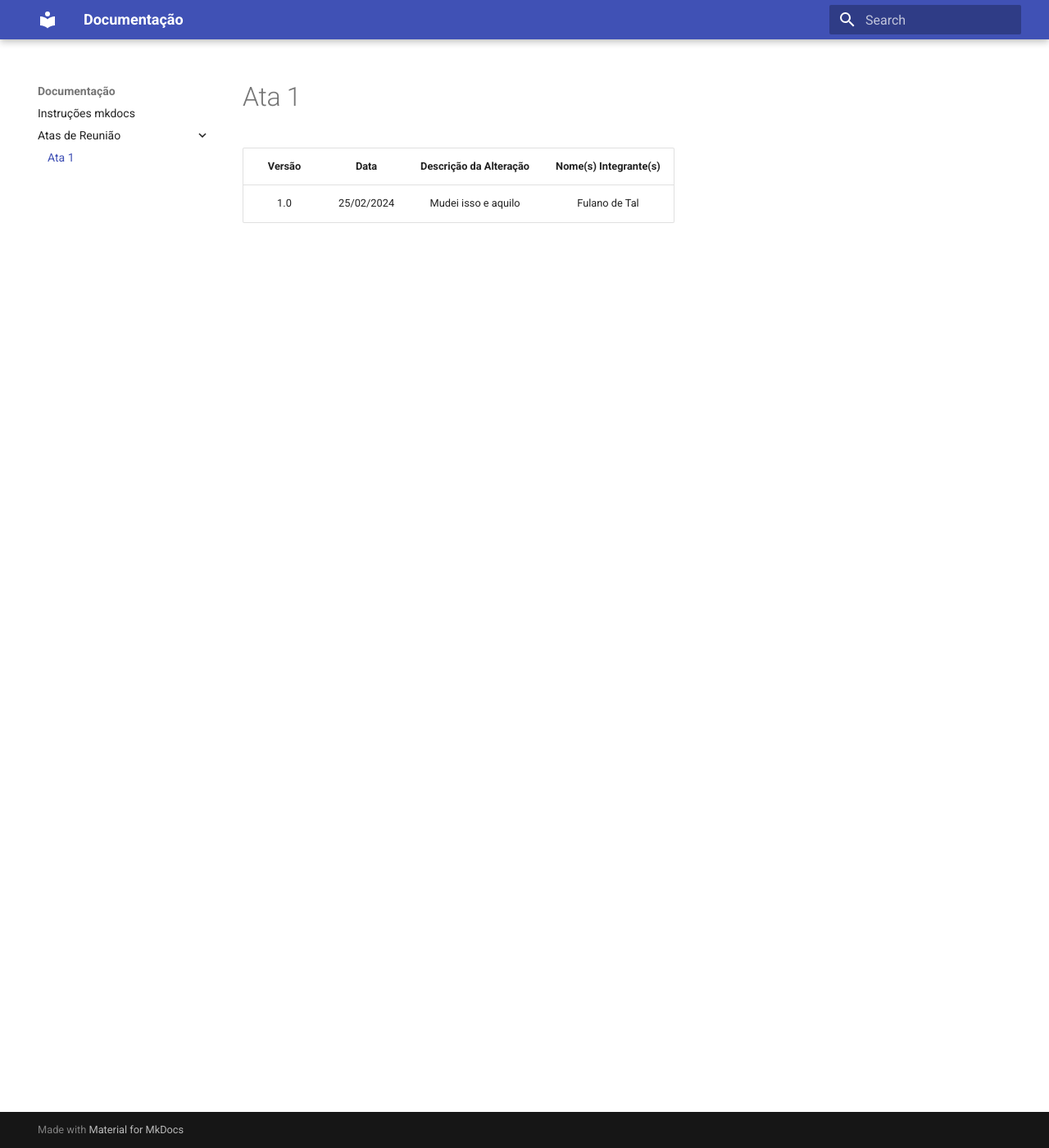
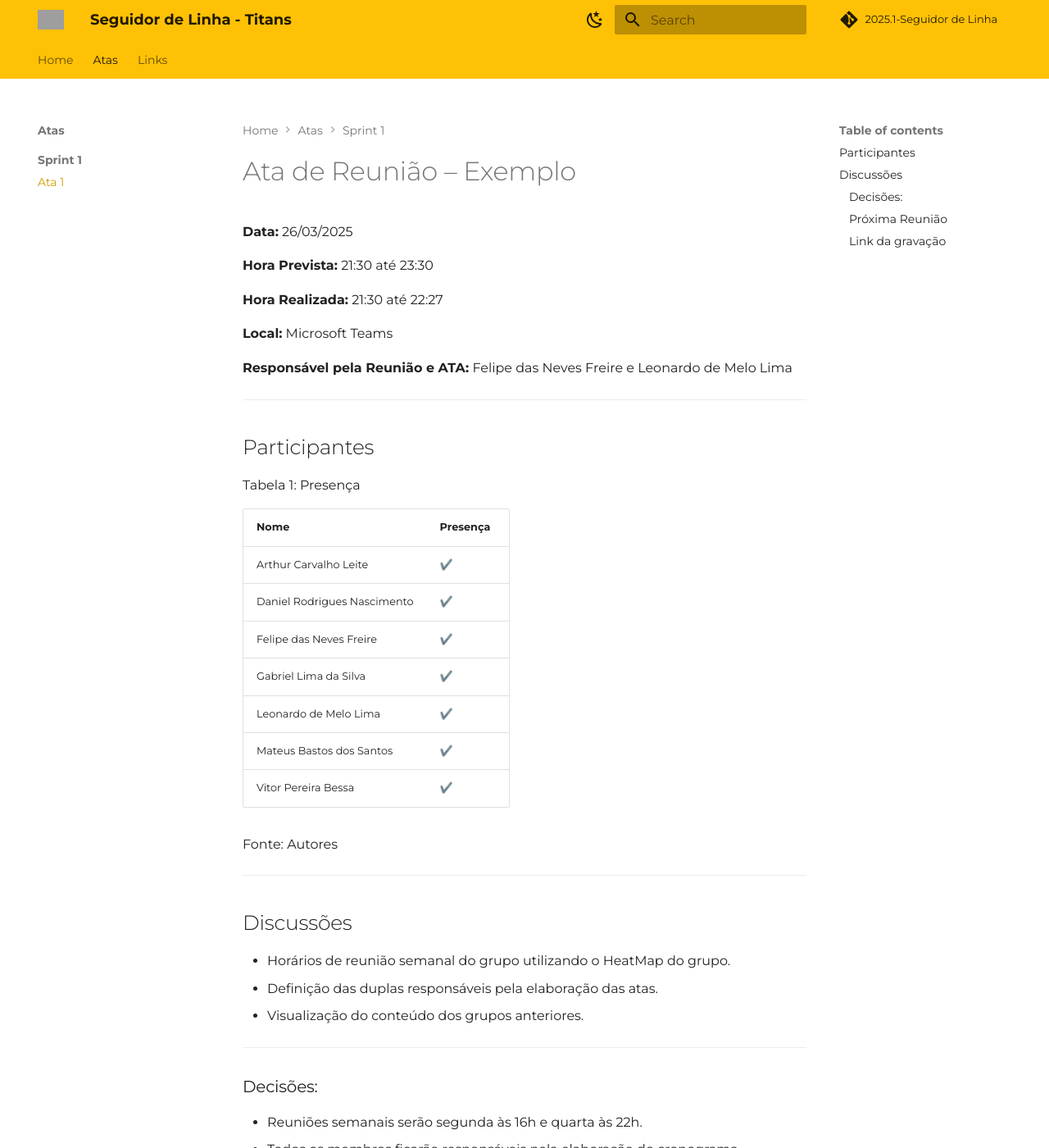
Before and after one commit to FelipeFreire-gf/seguidorDeLinha, an MkDocs documentation site: the page built from docs/atas-reuniao/ata-reuniao-1.md, in a window 1280 px wide and 1400 px high. Shown: the whole window at 82% size. Built offline with MkDocs 1.6.1 and Material for MkDocs 9.7.7, drawn with Linux system fonts in a browser that asks for light colours; some of the changed text lies outside the part shown; grey boxes are pictures that could not be loaded.

Commit message:
atualizacao da gh pages

```diff
--- a/docs/atas-reuniao/ata-reuniao-1.md
+++ b/docs/atas-reuniao/ata-reuniao-1.md
@@ -1,3 +1,66 @@
-| Versão | Data | Descrição da Alteração | Nome(s) Integrante(s) |
-| :----: | :--: | :--------------------: | :-------------------: |
-| 1.0 | 25/02/2024 | Mudei isso e aquilo | Fulano de Tal |
+# Ata de Reunião – Exemplo
+
+**Data:** 26/03/2025
+
+**Hora Prevista:** 21:30 até 23:30
+
+**Hora Realizada:** 21:30 até 22:27
+
+**Local:** Microsoft Teams
+
+**Responsável pela Reunião e ATA:** Felipe das Neves Freire e Leonardo de Melo Lima
+
+---
+
+## Participantes
+
+
+<font size="3"><p style="text-align: left">Tabela 1: Presença</p></font>
+
+| Nome            | Presença |
+|-----------------|----------|
+| Arthur Carvalho Leite       | ✔️    |
+| Daniel Rodrigues Nascimento | ✔️    |
+| Felipe das Neves Freire     | ✔️    |
+| Gabriel Lima da Silva       | ✔️    |
+| Leonardo de Melo Lima       | ✔️    |
+| Mateus Bastos dos Santos    | ✔️    |
+| Vitor Pereira Bessa         | ✔️    |
+
+<font size="3"><p style="text-align: left">Fonte: Autores</p></font>
+
+---
+## Discussões
+
+- Horários de reunião semanal do grupo utilizando o HeatMap do grupo.
+- Definição das duplas responsáveis pela elaboração das atas.
+- Visualização do conteúdo dos grupos anteriores.
+
+---
+### Decisões:
+- Reuniões semanais serão segunda às 16h e quarta às 22h.
+- Todos os membros ficarão responsáveis pela elaboração do cronograma.
+- Todos os integrantes do grupo deverão procurar e apresentar um aplicativo analisado com sua Rich Picture para a próxima reunião.
+- A decisão do aplicativo será analisada na próxima reunião.
+
+---
+### Próxima Reunião
+**31/03/2025 às 16h**
+
+---
+
+### Link da gravação
+
+<div style="text-align: center;">
+  <p><strong>Vídeo 1:</strong> <a href="https://youtu.be/iu7qwglUWPQ">Grupo 03 – Reunião 01</a></p>
+  <iframe width="560" height="315" src="https://www.youtube.com/embed/iu7qwglUWPQ" frameborder="0" allow="accelerometer; autoplay; clipboard-write; encrypted-media; gyroscope; picture-in-picture" allowfullscreen></iframe>
+</div>
+
+---
+
+# Tabela de Versionamento
+
+
+| Versão | Data       | Descrição                                     | Autor(es)                                                             | Revisor(es)                                                          |
+|--------|------------|-----------------------------------|-----------------------------------------------------------------------|----------------------------------------------------------------------|
+| 1.0    | 27/03/2025 | Desenvolvimento do artefato conforme a reunião    | <a style="color:gold;" href="https://github.com/leozinlima" target="_blank">Leonardo</a>, <a style="color:gold;" href="https://github.com/FelipeFreire-gf" target="_blank">Felipe</a> | Todos |
--- a/mkdocs.yml
+++ b/mkdocs.yml
@@ -1,9 +1,53 @@
-site_name: Documentação
+repo_url: https://felipefreire-gf.github.io/seguidorDeLinha/
+repo_name: 2025.1-Seguidor de Linha
+
+site_name: Seguidor de Linha - Titans
 
 nav:
-  - Instruções mkdocs: "index.md"
-  - Atas de Reunião:
-    - Ata 1: "atas-reuniao/ata-reuniao-1.md"
+  #- Landing Page: landing.html
+  - Home: index.md
+
+  - Atas:
+    - Sprint 1:
+        - Ata 1: "atas-reuniao/ata-reuniao-1.md"
+
+  - Links:
+    - Apresentação 1: "links/links.md"
+
 
 theme:
+  logo: vieq/logo.png
+  font:
+    text: Montserrat
   name: material
+  features:
+    - content.code.annotate
+    - content.tabs.link
+    - header.autohide
+    - navigation.expand
+    - navigation.instant
+    - navigation.sections
+    - navigation.tabs
+    - navigation.top
+    - navigation.tracking
+    - navigation.path
+
+  palette:
+    # Palette toggle for light mode
+    - scheme: default
+      primary: amber
+      accent: amber
+      toggle:
+        icon: material/weather-night
+        name: Switch to dark mode
+
+    # Palette toggle for dark mode
+    - scheme: slate
+      primary: #2c2c7c
+      accent: #2c2c7c
+      toggle:
+        icon: material/weather-sunny
+        name: Switch to light mode
+
+  icon:
+    repo: fontawesome/brands/git-alt
```
Also changed, not shown: README.md (+13 -13 lines), docs/CONTRIBUTING.md (added, +90 -0 lines), docs/index.md (+12 -12 lines), docs/links/links.md (added, +30 -0 lines), 1 other file.
